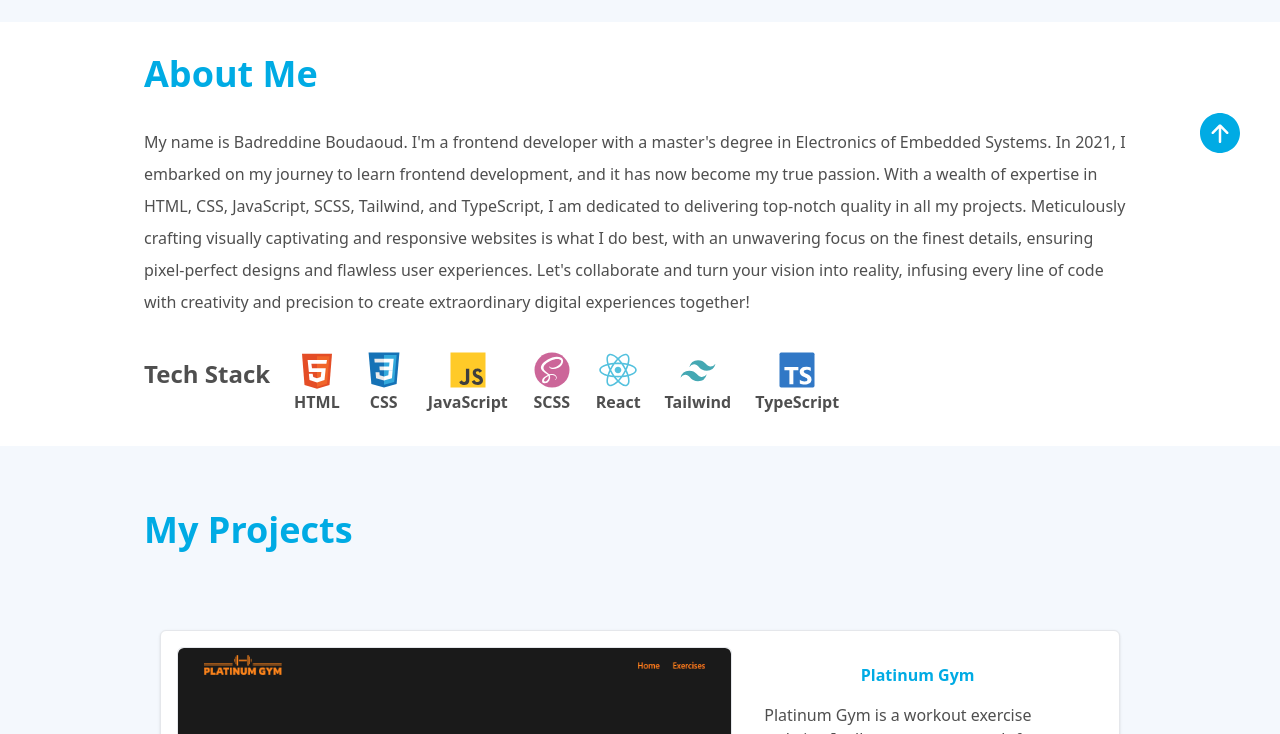
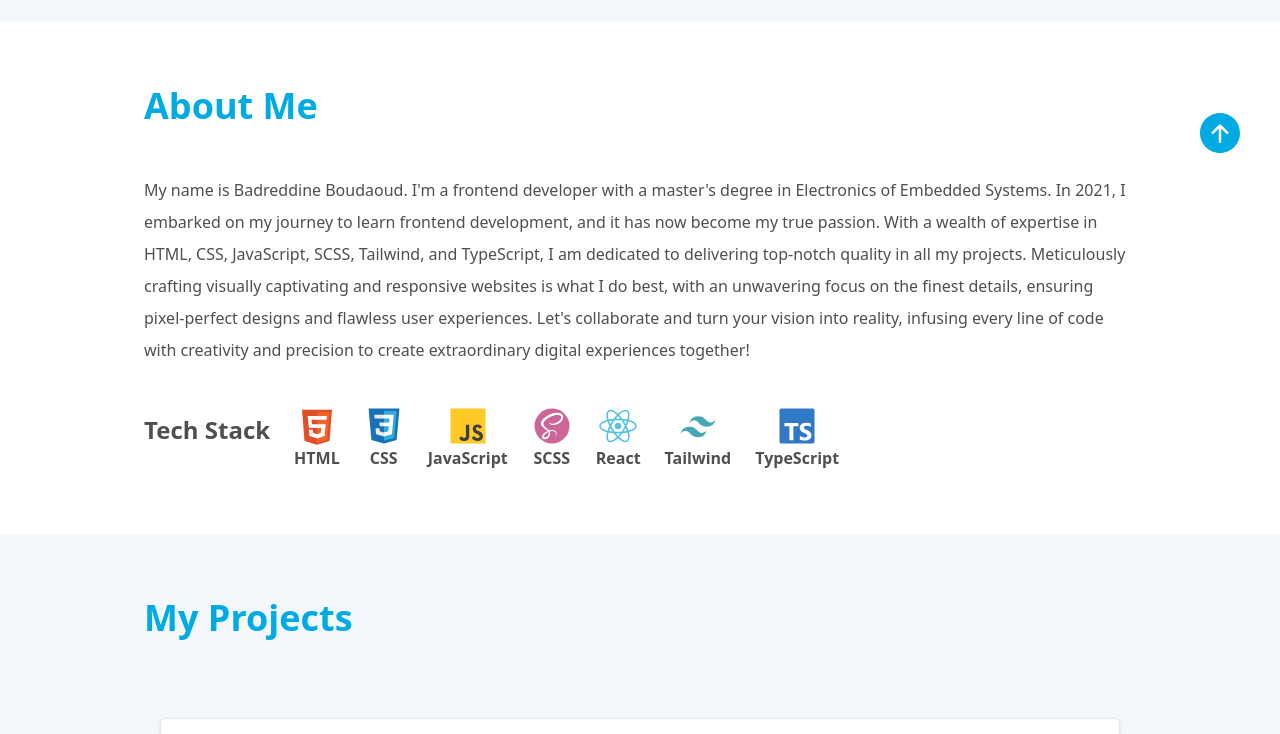
Before and after one commit to Badr-21/Portfolio-website, a React (Vite) app: page / in a window 1280 px wide. Shown: the part 631-1365 px from the top of the page. Built offline with nearby package versions, Linux system fonts and the light colour scheme.

Commit message:
updated AboutMe component styles

```diff
--- a/src/Components/AboutMe.jsx
+++ b/src/Components/AboutMe.jsx
@@ -9,9 +9,9 @@ import TypeScriptIcon from "../assets/typescript-icon.svg";
 
 const AboutMe = forwardRef(function AboutMe(props, aboutMeRef) {
    return (
-      <section ref={aboutMeRef} className="py-8 lg:px-36 px-8 bg-white">
-         <h2 className="text-4xl text-PictonBlue font-semibold mb-8">About Me</h2>
-         <p className="text-DavysGray font-medium mb-8 leading-8">
+      <section ref={aboutMeRef} className="py-16 lg:px-36 px-8 bg-white">
+         <h2 className="text-4xl text-PictonBlue font-semibold mb-12">About Me</h2>
+         <p className="text-DavysGray font-medium mb-10 leading-8">
             My name is Badreddine Boudaoud. I&#39;m a frontend developer with a master&#39;s degree
             in Electronics of Embedded Systems. In 2021, I embarked on my journey to learn frontend
             development, and it has now become my true passion. With a wealth of expertise in HTML,
```
